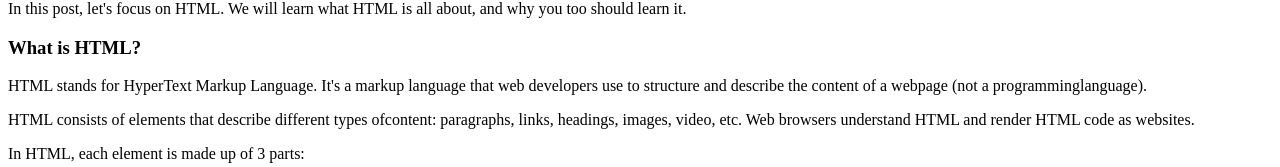
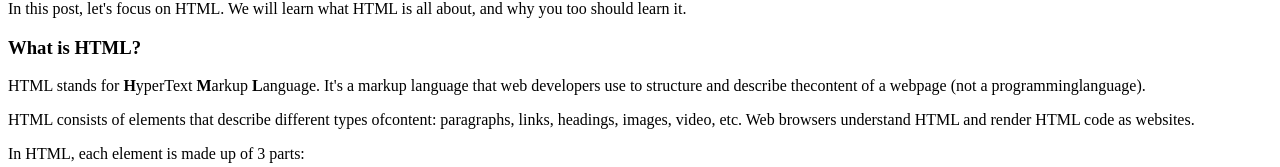
Before and after one commit to JosueCanoeira/HTML_and_CSS, a plain HTML site: page 02-HTML-Fundamentals/index.html in a window 1280 px wide. Shown: the part 196-363 px from the top of the page. Drawn offline with Linux system fonts and the light colour scheme.

Commit message:
add spacing

```diff
--- a/02-HTML-Fundamentals/index.html
+++ b/02-HTML-Fundamentals/index.html
@@ -32,9 +32,10 @@
         <h3>What is HTML?</h3>
 
         <p>
-            HTML stands for HyperText Markup Language.
+            HTML stands for <strong>H</strong>yperText
+            <strong>M</strong>arkup <strong>L</strong>anguage.
             It's a markup language that web developers
-            use to structure and describe the content of
+            use to structure and describe thecontent of
             a webpage (not a programminglanguage).
         </p>
 
@@ -82,8 +83,12 @@
         <p>
             Hopefully you learned something new here.
             See you next time!
+
+
+
         </p>
 
     </body>
 
+
 </html>
```
